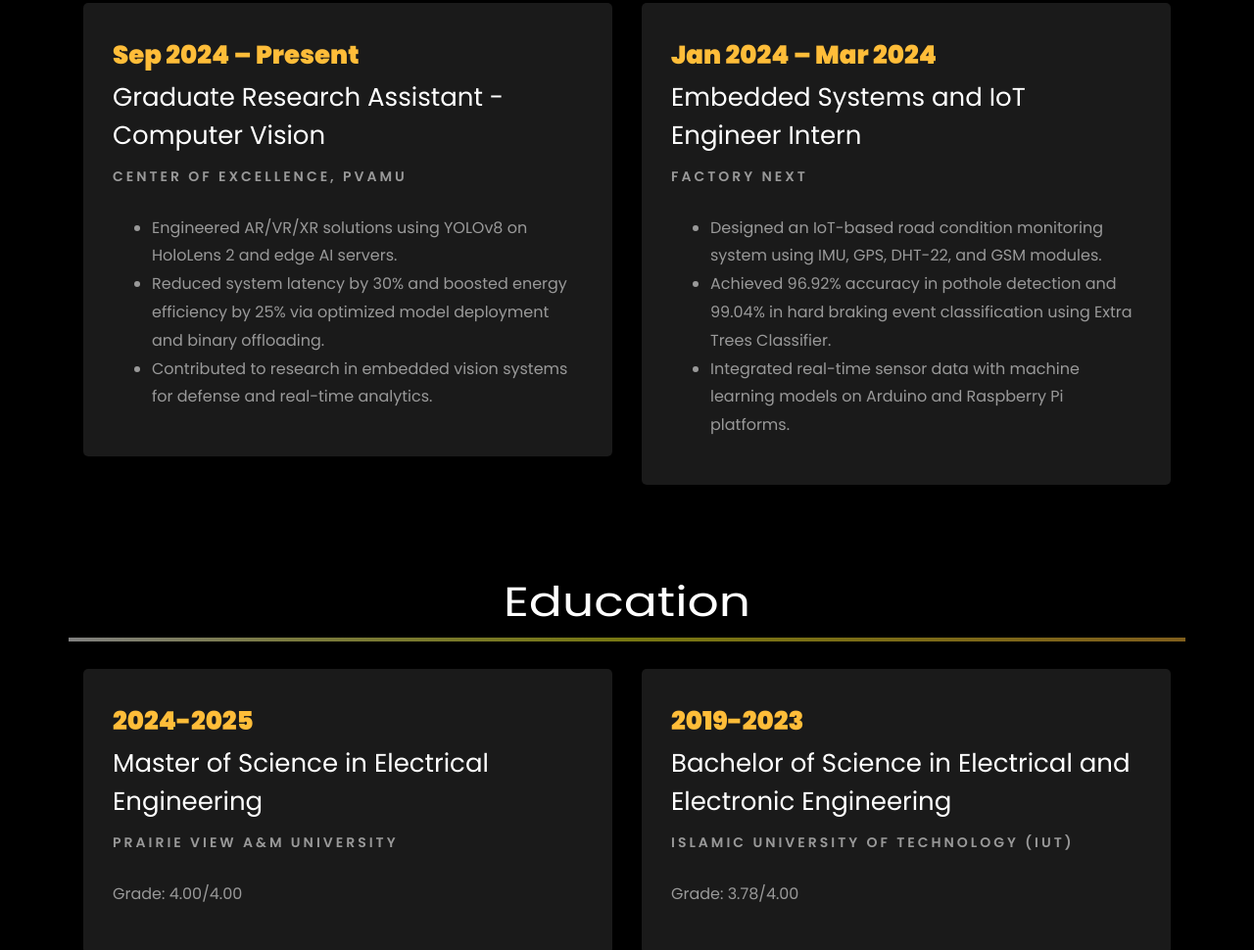
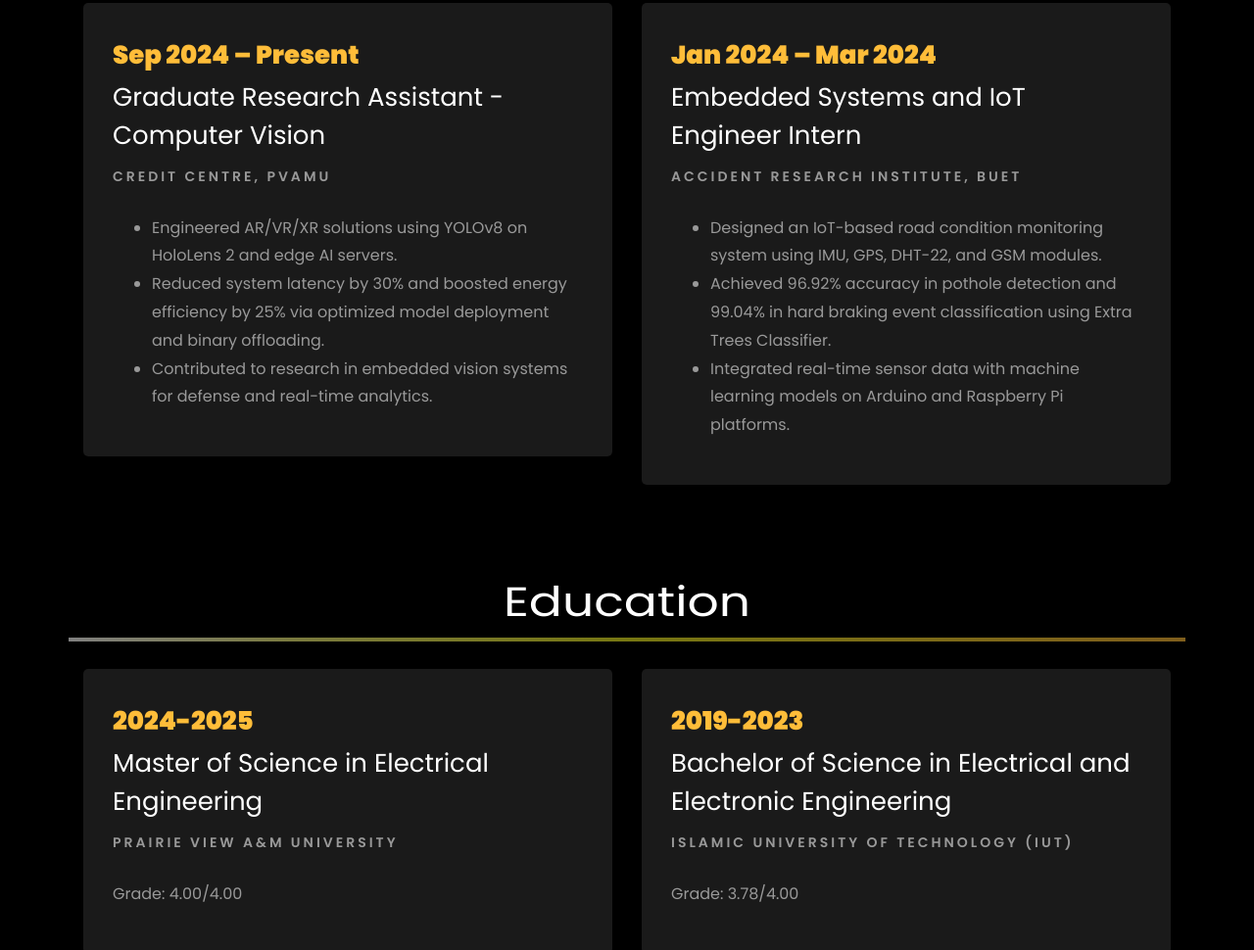
Before and after one commit to mahinkhan21/mahinkhan21.github.io, a plain HTML site: page index.html in a window 1280 px wide. Shown: the part 1721-2691 px from the top of the page at 98% size. Drawn offline with Linux system fonts and the light colour scheme; animation ran at ten frames a second; files whose address does not match are found by name.

Commit message:
Update index.html

```diff
--- a/index.html
+++ b/index.html
@@ -327,7 +327,7 @@ Cloud Computing.</span></li>
 					<div class="resume-wrap ftco-animate">
 					<span class="date">Sep 2024 – Present</span>
 					<h2>Graduate Research Assistant - Computer Vision</h2>
-					<span class="position">Center of Excellence, PVAMU</span>
+					<span class="position">CREDIT CENTRE, PVAMU</span>
 					<p class="mt-4">
 						<ul>
 						<li>Engineered AR/VR/XR solutions using YOLOv8 on HoloLens 2 and edge AI servers.</li>
@@ -342,7 +342,7 @@ Cloud Computing.</span></li>
 					<div class="resume-wrap ftco-animate">
 					<span class="date">Jan 2024 – Mar 2024</span>
 					<h2>Embedded Systems and IoT Engineer Intern</h2>
-					<span class="position">Factory Next</span>
+					<span class="position">Accident Research Institute, BUET</span>
 					<p class="mt-4">
 						<ul>
 						<li>Designed an IoT-based road condition monitoring system using IMU, GPS, DHT-22, and GSM modules.</li>
```
